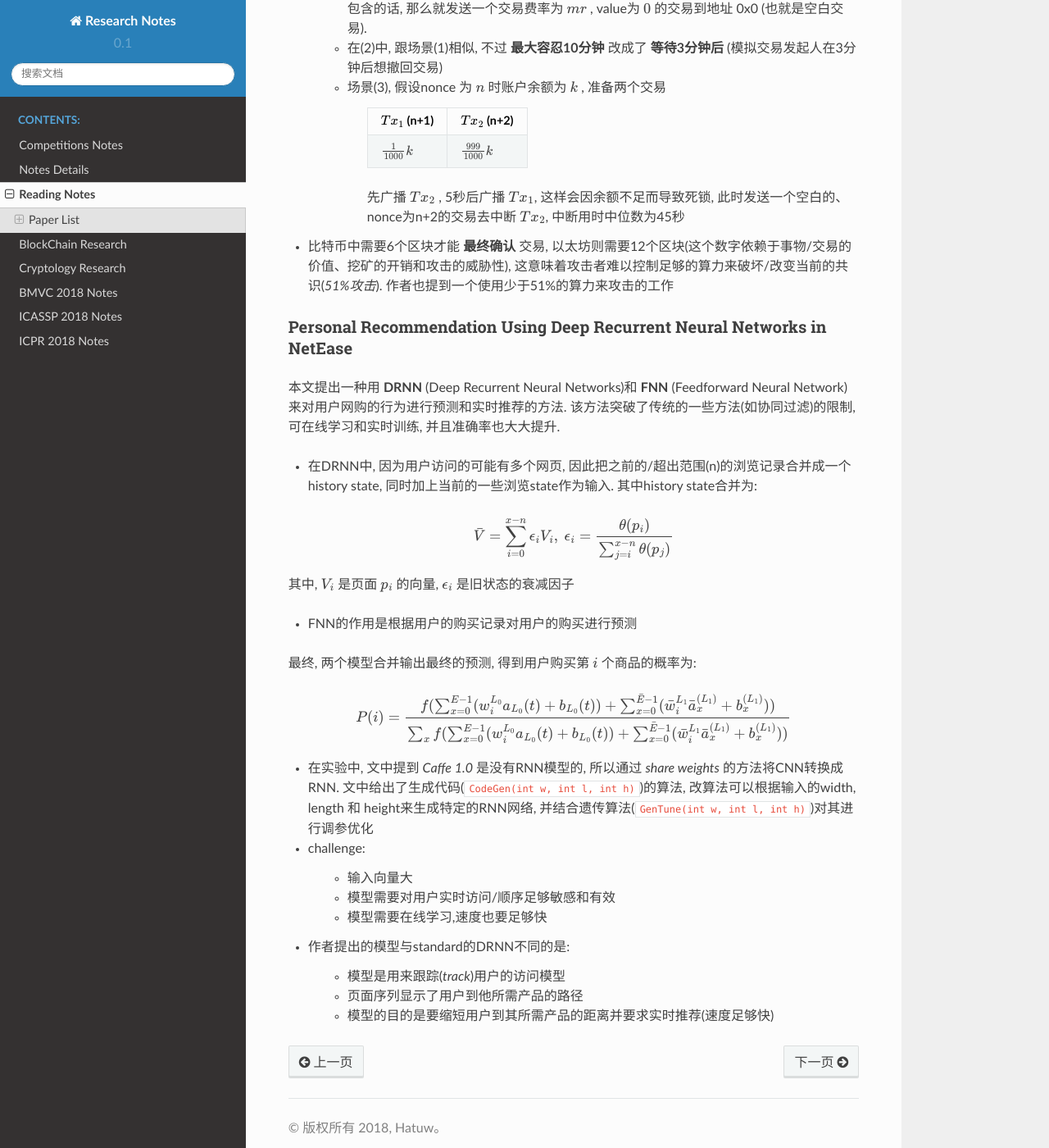
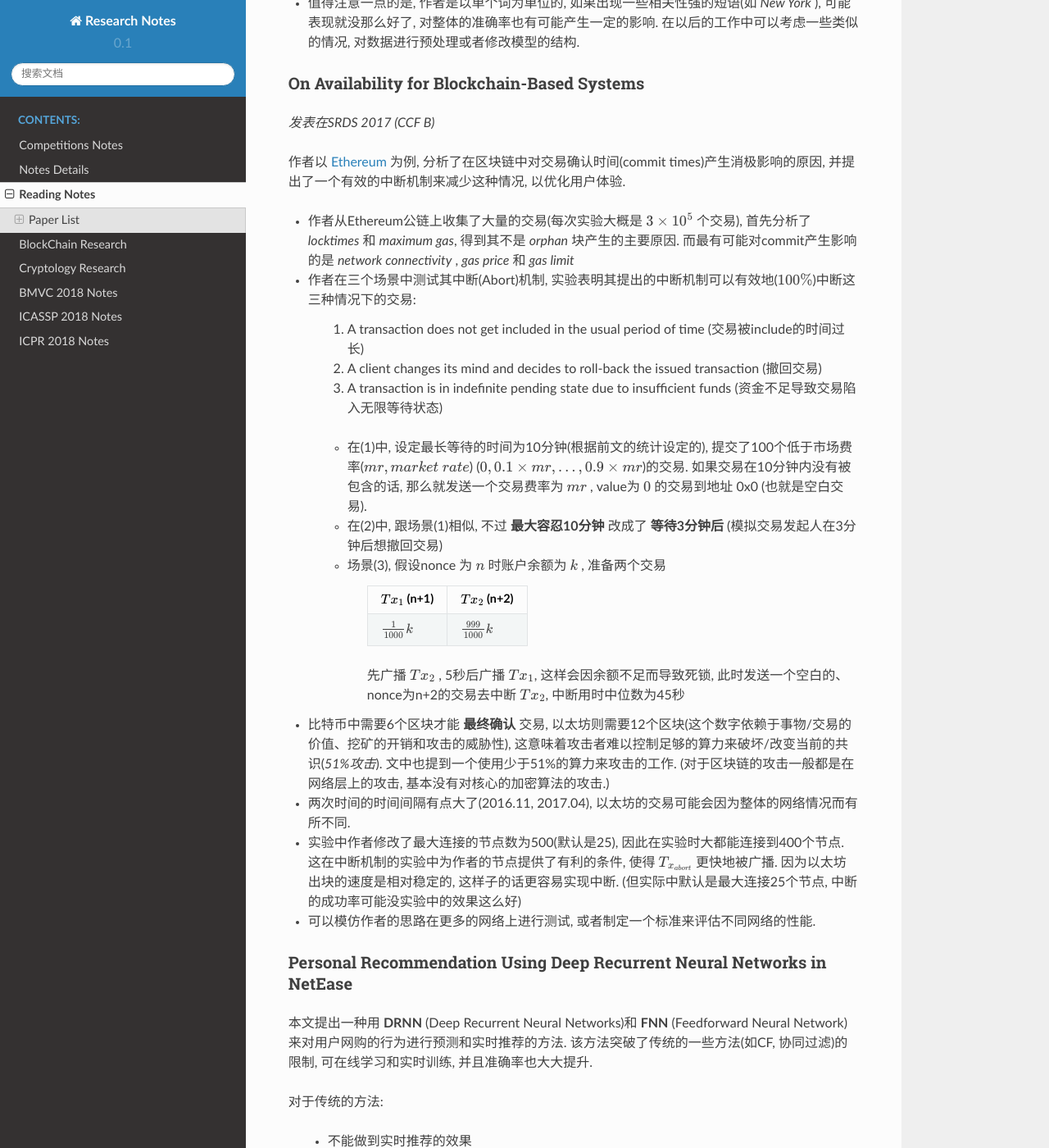
Before and after one commit to Hatuw/research, a Sphinx documentation site: the page built from docs/source/reading/index.rst, in a window 1280 px wide and 1400 px high, scrolled down 1733 px. Shown: the whole window at 82% size. Built offline with Sphinx 7.4.7 and the Read the Docs theme 2.0.0, drawn with Linux system fonts in a browser that asks for light colours; some of the changed text lies outside the part shown.

Commit message:
update notes

```diff
--- a/docs/source/reading/index.rst
+++ b/docs/source/reading/index.rst
@@ -20,21 +20,21 @@
 
         :math:`Q=N\times D+N\times D\times H+H\times V`
 
-    --> :math:`Q=N\times D+N\times D\times H+H\times log_2{V}`
+    --> :math:`Q=N\times D+N\times D\times H+H\times log_2{V}` (用平衡二叉树优化)
 
 - RNNLM(Recurrent Neural Net Language Model)模型被提出用来改进NNLM模型，**去掉了映射层** ，只有输入层、隐含层和输出层，计算复杂度来源于上一层的隐含层到下一层隐含层之间的计算.
 
         :math:`Q=H\times H+H\times V`
 
-    --> :math:`Q=H\times H+H\times log_2{V}`
+    --> :math:`Q=H\times H+H\times log_2{V}` (用平衡二叉树优化)
 
 作者提出了 **CBOW** (Continuous Bag-of-Words Model) 和 **Skip-gram** (Continuous Skip-gram Model) 模型, 其去掉了隐含层, 主要的计算复杂度依赖于softmax normalization.
 
-|word2vec|
+    |word2vec|
 
-.. |word2vec| image:: ../assets/word2vec.png
-    :width: 400px
-    :align: middle
+    .. |word2vec| image:: ../assets/word2vec.png
+        :width: 400px
+        :align: middle
 
 - **CBOW** : 与NNLM不同的是, 隐含层被移除了, 并且映射层会共享; 跟标准的词袋(bag-of-words)模型不同的是,该模型用连续的分布来代表上下文
 
@@ -43,6 +43,26 @@
 - **Skip-gram** : 跟CBOW相似, 不过 `It tries to maximize classification of a word based on another word in the sam sentence`. 用单前的词输入到映射层的对数线性(log-linear)分类器中, 并预测给定范围的词(上下文)
 
     - 计算复杂度为 :math:`Q = C \times (D + D \times log_2{V})`
+
+相比于传统的RNNLM和NNLM, 作者提出的两个模型去掉了隐含层, 因此计算复杂度降低了不少, 同时可以在更大的训练集上训练(billion级别). 实验结果表明在语法和语义任务上准确率大大提高
+
+|word2vec_result|
+
+.. |word2vec_result| image:: ../assets/word2vec_result.png
+    :width: 400px
+    :align: middle
+
+在训练时候作者是用 `DistBelief` 分布式框架, 速度有不少的提升(主要是计算复杂度降低了)
+
+|word2vec_train|
+
+.. |word2vec_train| image:: ../assets/word2vec_train.png
+    :width: 400px
+    :align: middle
+
+- 作者训练的时候用了大量的CPU核心, 虽然比传统的模型可以训练维度更大的数据, 速度也更快. 考虑到现在的设备条件, 可以尝试用GPU加速训练.(已有人做过相关的工作)
+
+- 值得注意一点的是, 作者是以单个词为单位的, 如果出现一些相关性强的短语(如 `New York` ), 可能表现就没那么好了, 对整体的准确率也有可能产生一定的影响. 在以后的工作中可以考虑一些类似的情况, 对数据进行预处理或者修改模型的结构.
 
 
 .. _On Availability for Blockchain-Based Systems:
@@ -54,7 +74,7 @@
 
 作者以 `Ethereum <https://www.ethereum.org/>`_ 为例, 分析了在区块链中对交易确认时间(commit times)产生消极影响的原因, 并提出了一个有效的中断机制来减少这种情况, 以优化用户体验.
 
-- 作者从Ethereum公链上收集了大量的交易, 分析Ethereum中可能会对交易的commit产生影响的原因. 其中, 最有可能对commit产生影响的是用户定义的 `gas price` 和 `gas limit`
+- 作者从Ethereum公链上收集了大量的交易(每次实验大概是 :math:`3\times 10^{5}` 个交易), 首先分析了 `locktimes` 和 `maximum gas`, 得到其不是 `orphan` 块产生的主要原因. 而最有可能对commit产生影响的是 `network connectivity` , `gas price` 和 `gas limit`
 
 - 作者在三个场景中测试其中断(Abort)机制, 实验表明其提出的中断机制可以有效地(:math:`100\%`)中断这三种情况下的交易:
 
@@ -76,9 +96,13 @@
 
         先广播 :math:`Tx_2` , 5秒后广播 :math:`Tx_1`, 这样会因余额不足而导致死锁, 此时发送一个空白的、nonce为n+2的交易去中断 :math:`Tx_2`, 中断用时中位数为45秒
 
-- 比特币中需要6个区块才能 **最终确认** 交易, 以太坊则需要12个区块(这个数字依赖于事物/交易的价值、挖矿的开销和攻击的威胁性), 这意味着攻击者难以控制足够的算力来破坏/改变当前的共识(`51%攻击`). 作者也提到一个使用少于51%的算力来攻击的工作
+- 比特币中需要6个区块才能 **最终确认** 交易, 以太坊则需要12个区块(这个数字依赖于事物/交易的价值、挖矿的开销和攻击的威胁性), 这意味着攻击者难以控制足够的算力来破坏/改变当前的共识(`51%攻击`). 文中也提到一个使用少于51%的算力来攻击的工作. (对于区块链的攻击一般都是在网络层上的攻击, 基本没有对核心的加密算法的攻击.)
 
-.. 作者首先分析了transaction fees 和 locktimes, 得出了这两者对交易延迟的影响不大的结论
+- 两次时间的时间间隔有点大了(2016.11, 2017.04), 以太坊的交易可能会因为整体的网络情况而有所不同.
+
+- 实验中作者修改了最大连接的节点数为500(默认是25), 因此在实验时大都能连接到400个节点. 这在中断机制的实验中为作者的节点提供了有利的条件, 使得 :math:`T_{x_{abort}}` 更快地被广播. 因为以太坊出块的速度是相对稳定的, 这样子的话更容易实现中断. (但实际中默认是最大连接25个节点, 中断的成功率可能没实验中的效果这么好)
+
+- 可以模仿作者的思路在更多的网络上进行测试, 或者制定一个标准来评估不同网络的性能.
 
 
 .. _Personal Recommendation Using Deep Recurrent Neural Networks in NetEase:
@@ -86,7 +110,18 @@
 Personal Recommendation Using Deep Recurrent Neural Networks in NetEase
 >>>>>>>>>>>>>>>>>>>>>>>>>>>>>>>>>>>>>>>>>>>>>>>>>>>>>>>>>>>>>>>>>>>>>>>
 
-本文提出一种用 **DRNN** (Deep Recurrent Neural Networks)和 **FNN** (Feedforward Neural Network) 来对用户网购的行为进行预测和实时推荐的方法. 该方法突破了传统的一些方法(如协同过滤)的限制, 可在线学习和实时训练, 并且准确率也大大提升.
+本文提出一种用 **DRNN** (Deep Recurrent Neural Networks)和 **FNN** (Feedforward Neural Network) 来对用户网购的行为进行预测和实时推荐的方法. 该方法突破了传统的一些方法(如CF, 协同过滤)的限制, 可在线学习和实时训练, 并且准确率也大大提升.
+
+对于传统的方法:
+
+    - 不能做到实时推荐的效果
+    - 准确率相对较低
+
+Challenge:
+
+    - 输入向量大(用户可能访问多个页面)
+    - 模型需要对用户实时访问/顺序足够敏感和有效
+    - 模型需要在线学习, 速度要足够快
 
 - 在DRNN中, 因为用户访问的可能有多个网页, 因此把之前的/超出范围(n)的浏览记录合并成一个history state, 同时加上当前的一些浏览state作为输入. 其中history state合并为:
 
@@ -96,7 +131,12 @@
 
 |   其中, :math:`V_i` 是页面 :math:`p_i` 的向量, :math:`\epsilon_{i}` 是旧状态的衰减因子
 
-- FNN的作用是根据用户的购买记录对用户的购买进行预测
+    - 与标准的DRNN不同的是:
+        - 模型是用来跟踪(`track`)用户的访问路径(用户到他所需产品的路径)
+        - 如果序列过长, 就把历史状态合并成一个 `history state`. 在计算量和准确率之间权衡.
+        - 用一个FNN模型来模型CF的工作, 对用户最终购买的产品进行预测
+
+- FNN的作用跟传统的协同过滤相似, 根据用户的购买记录对用户的最终购买的产品进行预测
 
 |   最终, 两个模型合并输出最终的预测, 得到用户购买第 :math:`i` 个商品的概率为:
 
@@ -107,15 +147,3 @@
 .. - 即使协同过滤(CF)在推荐相关的工作表现得比较好,但是这是建立于历史数据之上,缺乏用户的选择.因此作者提出了用RNN来做推荐的模型.
 
 - 在实验中, 文中提到 `Caffe 1.0` 是没有RNN模型的, 所以通过 `share weights` 的方法将CNN转换成RNN. 文中给出了生成代码(``CodeGen(int w, int l, int h)``)的算法, 改算法可以根据输入的width, length 和 height来生成特定的RNN网络, 并结合遗传算法(``GenTune(int w, int l, int h)``)对其进行调参优化
-
-- challenge:
-
-    - 输入向量大
-    - 模型需要对用户实时访问/顺序足够敏感和有效
-    - 模型需要在线学习,速度也要足够快
-
-- 作者提出的模型与standard的DRNN不同的是:
-
-    - 模型是用来跟踪(`track`)用户的访问模型
-    - 页面序列显示了用户到他所需产品的路径
-    - 模型的目的是要缩短用户到其所需产品的距离并要求实时推荐(速度足够快)
```
Also changed, not shown: docs/source/assets/word2vec_result.png (added), docs/source/assets/word2vec_train.png (added), 7 other files.
